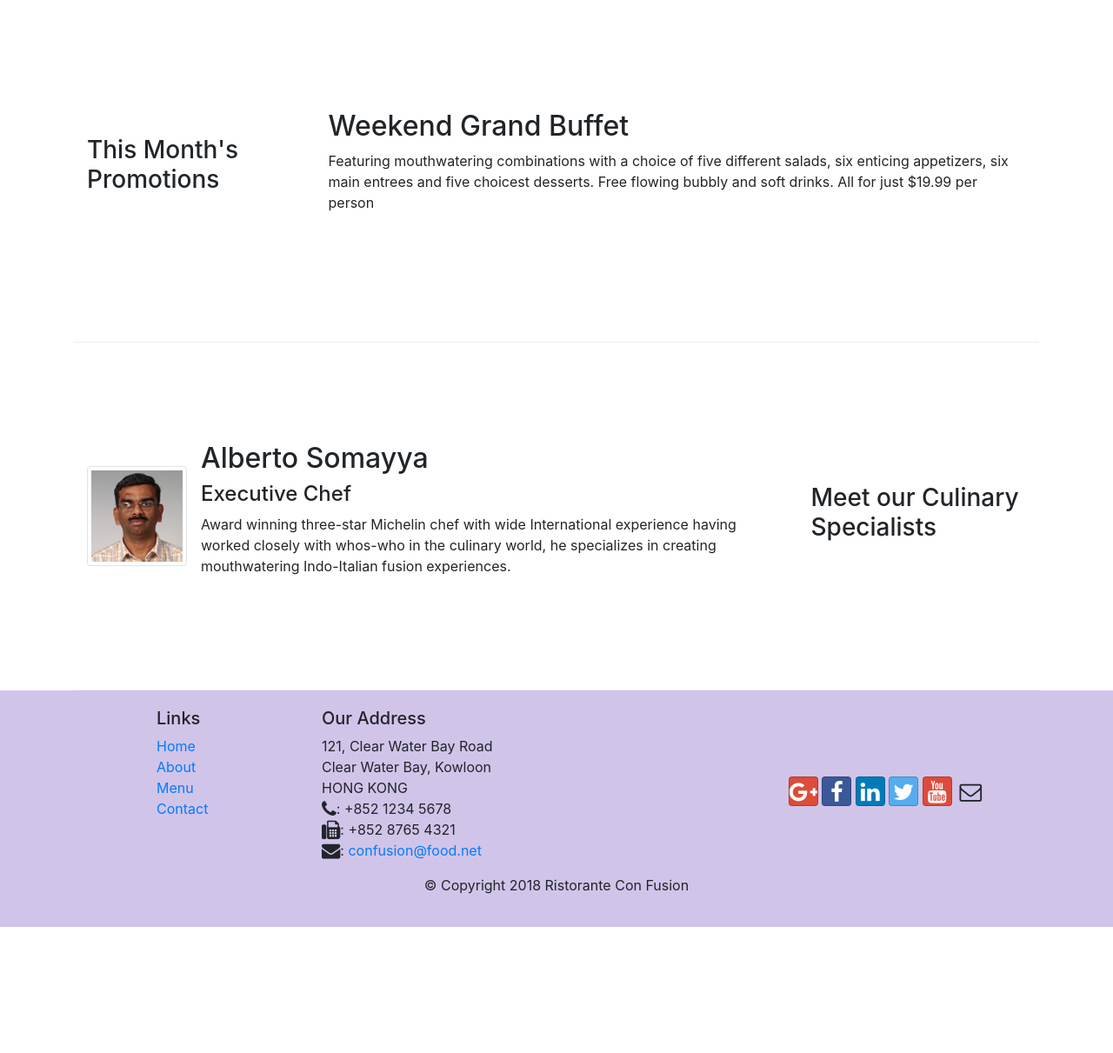
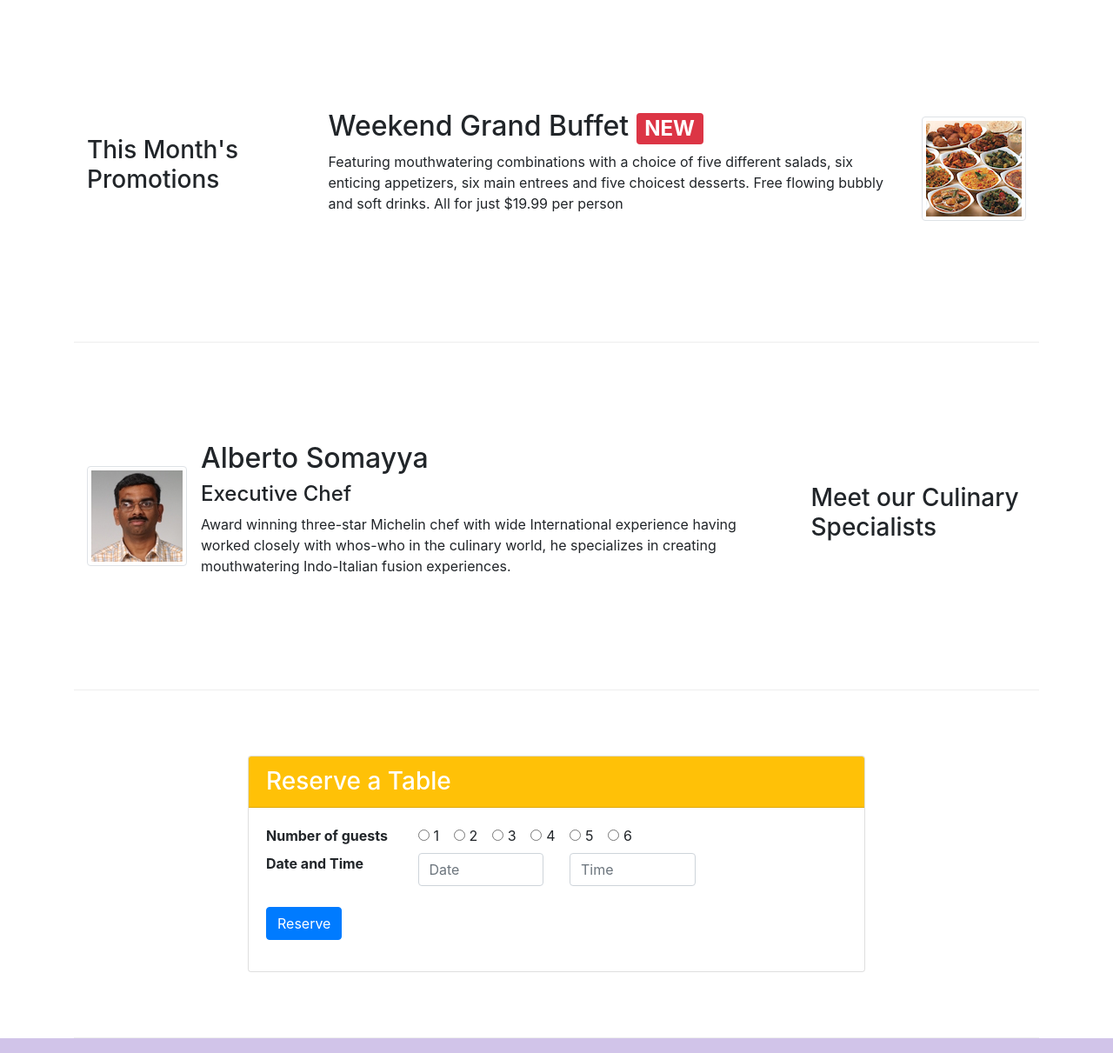
Before and after one commit to josue-venegas-almonacid/Bootstrap4, a website: page conFusion/index.html in a window 1280 px wide. Shown: the part 740-1951 px from the top of the page at 87% size. Before the commit the page ends 1806 px from the top, so only its background shows below. Drawn offline with nearby package versions, Linux system fonts and the light colour scheme.

Commit message:
Assignment 2

```diff
--- a/conFusion/index.html
+++ b/conFusion/index.html
@@ -47,6 +47,9 @@
                 <div class="col-12 col-sm align-self-center">
                     <img src="img/logo.png" class="img-fluid">
                 </div>
+                <div class="col-12 col-sm align-self-center">
+                    <a class="btn btn-sm btn-block btn-warning" href="#reserve">Reserve Table</a>
+                </div>
             </div>
         </div>
     </header>
@@ -60,7 +63,7 @@
                 <div class="media">
                     <img class="d-flex mr-3 img-thumbnail align-self-center" src="img/uthappizza.png" alt="uthappizza">
                     <div class="media-body">
-                        <h2 class="mt-0">Uthappizza</h2>
+                        <h2 class="mt-0">Uthappizza <span class="badge badge-danger">HOT</span> <span class="badge badge-pill badge-secondary">$4.99</span></h2>
                         <p class="d-none d-sm-block">A unique combination of Indian Uthappam (pancake) and Italian pizza, topped with Cerignola olives, ripe vine cherry tomatoes, Vidalia onion, Guntur chillies and Buffalo Paneer.</p>
                     </div>
                 </div>
@@ -72,13 +75,19 @@
             <div class="col-12 col-sm-4 order-sm-first col-md-3">
                 <h3>This Month's Promotions</h3>
             </div>
-            <div class="col col-sm col-md">
-                <h2>Weekend Grand Buffet</h2>
-                <p class="d-none d-sm-block">Featuring mouthwatering combinations with a choice of five different salads, six enticing appetizers, six main entrees and five choicest desserts. Free flowing bubbly and soft drinks. All for just $19.99 per person </p>
+            <div class="col col-sm order-sm-last col-md">
+                <div class="media">
+                    <div class="media-body">
+                        <h2 class="mt-0">Weekend Grand Buffet <span class="badge badge-danger">NEW</span></h2>
+                        <p class="d-none d-sm-block">Featuring mouthwatering combinations with a choice of five different salads, six enticing appetizers, six main entrees and five choicest desserts. Free flowing bubbly and soft drinks. All for just $19.99 per person </p>
+                    </div>
+                    <img class="d-flex ml-3 img-thumbnail align-self-center" src="img/buffet.png" alt="uthappizza">
+                </div>
+
             </div>
         </div>
 
-        <div class="row row-content align-items-center">
+        <div class="row row-content align-items-center" id="reserve">
             <div class="col-12 col-sm-4 order-sm-last col-md-3">
                 <h3>Meet our Culinary Specialists</h3>
             </div>
@@ -90,6 +99,61 @@
                         <h4>Executive Chef</h4>
                         <p class="d-none d-sm-block">Award winning three-star Michelin chef with wide International experience having worked closely with whos-who in the culinary world, he specializes in creating mouthwatering Indo-Italian fusion experiences.</p>
                     </div>
+                </div>
+            </div>
+        </div>
+
+        <div class="row row-content align-items-center justify-content-center">
+            <div class="col-sm-8">
+                <div class="card">
+                    <form>
+                        <h3 class="card-header bg-warning text-white">Reserve a Table</h3>
+                        <div class="card-body">
+                            <dl class="row">
+                                <dt class="col-sm-3">Number of guests</dt>
+                                <dd class="col-sm-9">
+                                    <div class="form-check form-check-inline">
+                                        <input class="form-check-input" type="radio" name="guest1" id="guest1" value="">
+                                        <label class="form-check-label" for="guest1">1</label>
+                                    </div>
+                                    <div class="form-check form-check-inline">
+                                        <input class="form-check-input" type="radio" name="guest2" id="guest2" value="">
+                                        <label class="form-check-label" for="Gues2">2</label>
+                                    </div>
+                                    <div class="form-check form-check-inline">
+                                        <input class="form-check-input" type="radio" name="guest3" id="guest3" value="">
+                                        <label class="form-check-label" for="guest3">3</label>
+                                    </div>
+                                    <div class="form-check form-check-inline">
+                                        <input class="form-check-input" type="radio" name="guest4" id="guest4" value="">
+                                        <label class="form-check-label" for="guest4">4</label>
+                                    </div>
+                                    <div class="form-check form-check-inline">
+                                        <input class="form-check-input" type="radio" name="guest5" id="guest5" value="">
+                                        <label class="form-check-label" for="guest5">5</label>
+                                    </div>
+                                    <div class="form-check form-check-inline">
+                                        <input class="form-check-input" type="radio" name="guest6" id="guest6" value="">
+                                        <label class="form-check-label" for="guest6">6</label>
+                                    </div>
+                                </dd>
+                                <dt class="col-sm-3">Date and Time</dt>
+                                <dd class="col-sm-9">
+                                    <div class="form-group row">
+                                        <div class="col-sm-4">
+                                            <input type="tel" class="form-control" id="date" name="date" placeholder="Date">
+                                        </div>
+                                        <div class="col-sm-4">
+                                            <input type="tel" class="form-control" id="time" name="time" placeholder="Time">
+                                        </div>
+                                    </div>
+                                </dd>
+                                <div class="sm-offset-3 col-sm-9">
+                                    <button type="submit" class="btn btn-primary">Reserve</button>
+                                </div>
+                            </dl>
+                        </div>
+                    </form>
                 </div>
             </div>
         </div>
```
